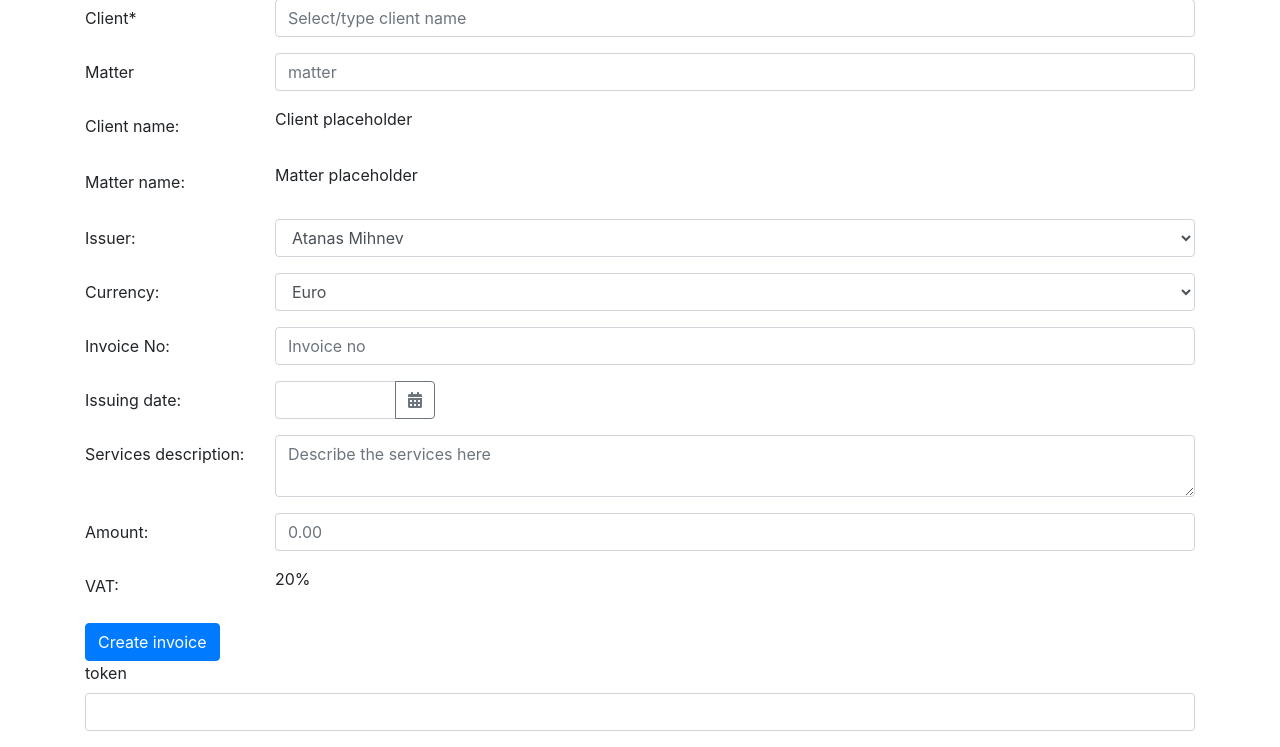
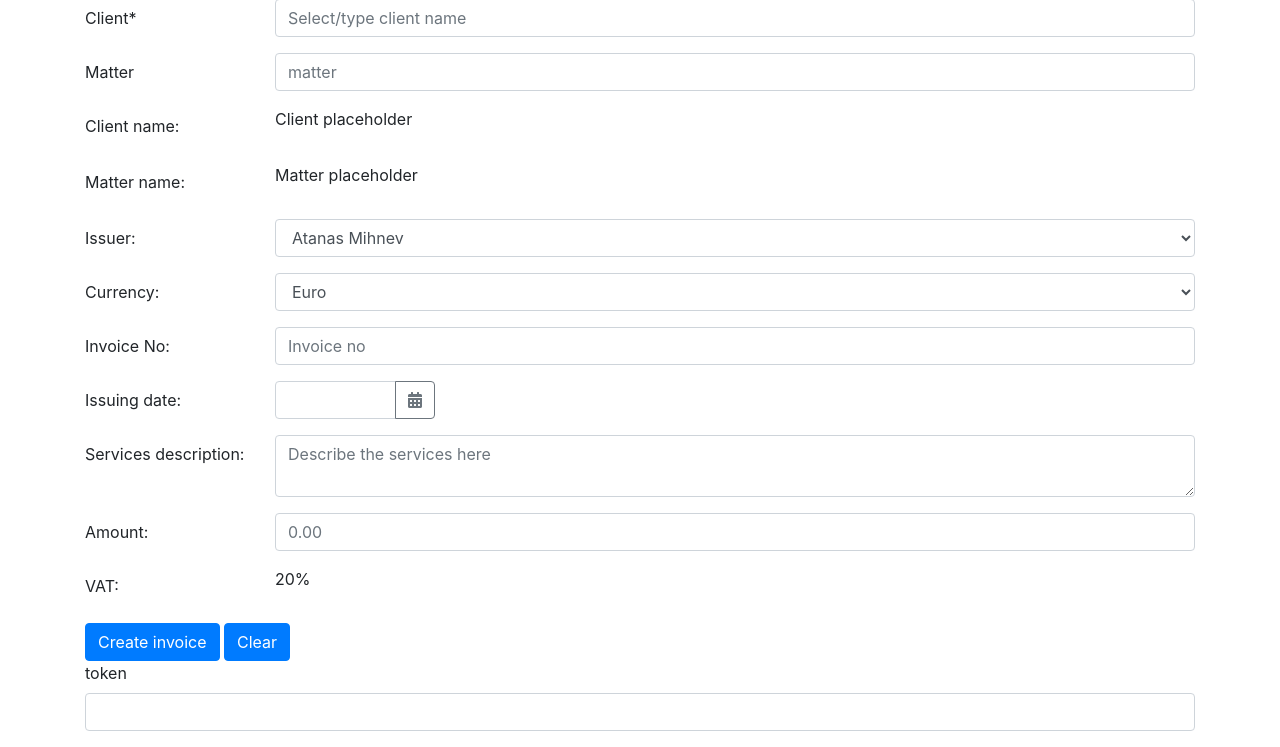
Before and after one commit to k4l3l/Invoice-app, a Symfony app: template templates/invoice_form/index.html.twig in a window 1280 px wide. Shown: the part 57-804 px from the top of the page. Run offline with Twig, Linux system fonts and the light colour scheme; the template is opened without the code that fills it, so the values that code supplies are empty; form fields are guessed from the names that the template uses; some libraries are stand-ins or nearby versions.

Commit message:
Added a clear button

```diff
--- a/templates/base.html.twig
+++ b/templates/base.html.twig
@@ -23,7 +23,11 @@
                 $(document).ready(function() {
                     $('.fa-calendar-alt').click((ev) => {
                         ev.preventDefault();
-                    })
+                    });
+                    $('#clear').click((ev) => {
+                        ev.preventDefault();
+                        $('.form-control').val('');
+                    });
                     $('#datepicker').datepicker({
                         format: 'dd M yy',
                         weekStart: 1
--- a/templates/invoice_form/index.html.twig
+++ b/templates/invoice_form/index.html.twig
@@ -120,6 +120,7 @@
                 </div>
             </div>
             <button type="submit" class="btn btn-primary">Create invoice</button>
+            <button id="clear" class="btn btn-primary">Clear</button>
             {{ form_row(invoiceForm._token) }}
         </form>
     </div>
```
Also changed, not shown: 1 other file.
